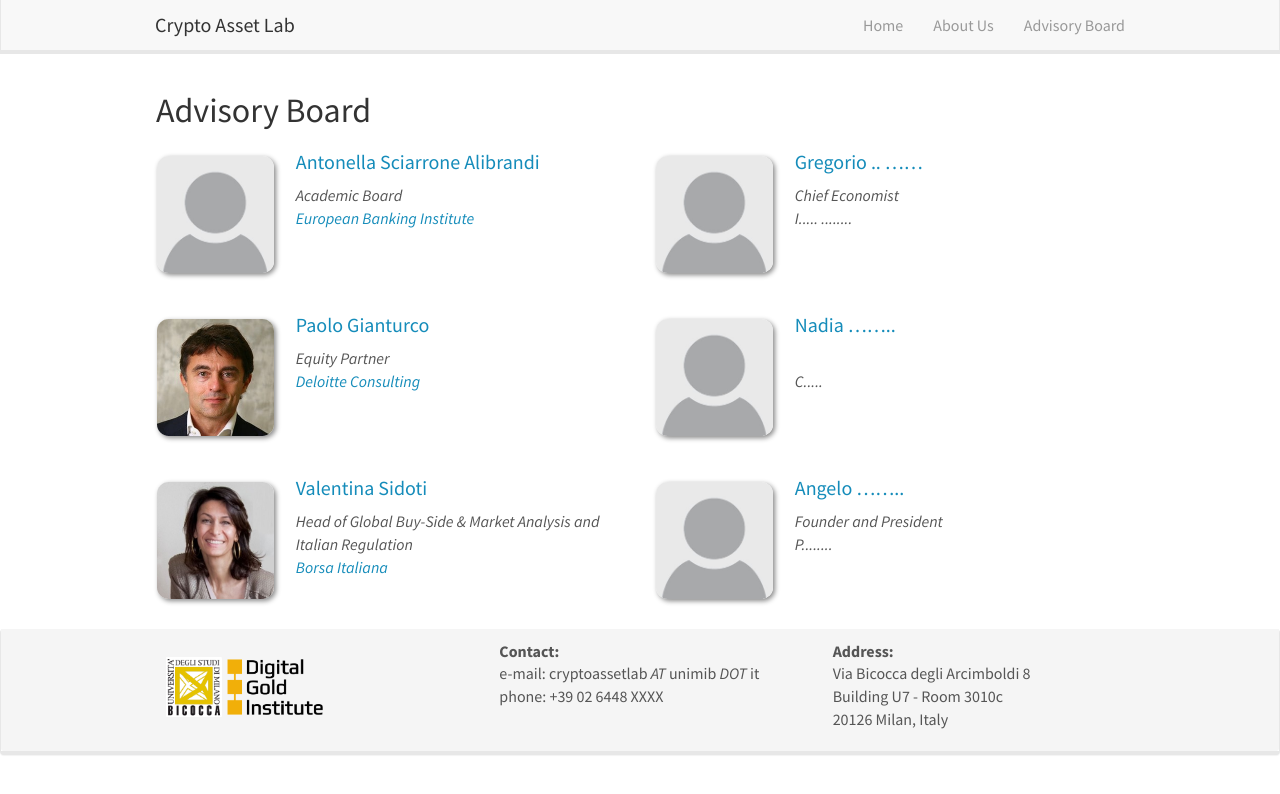
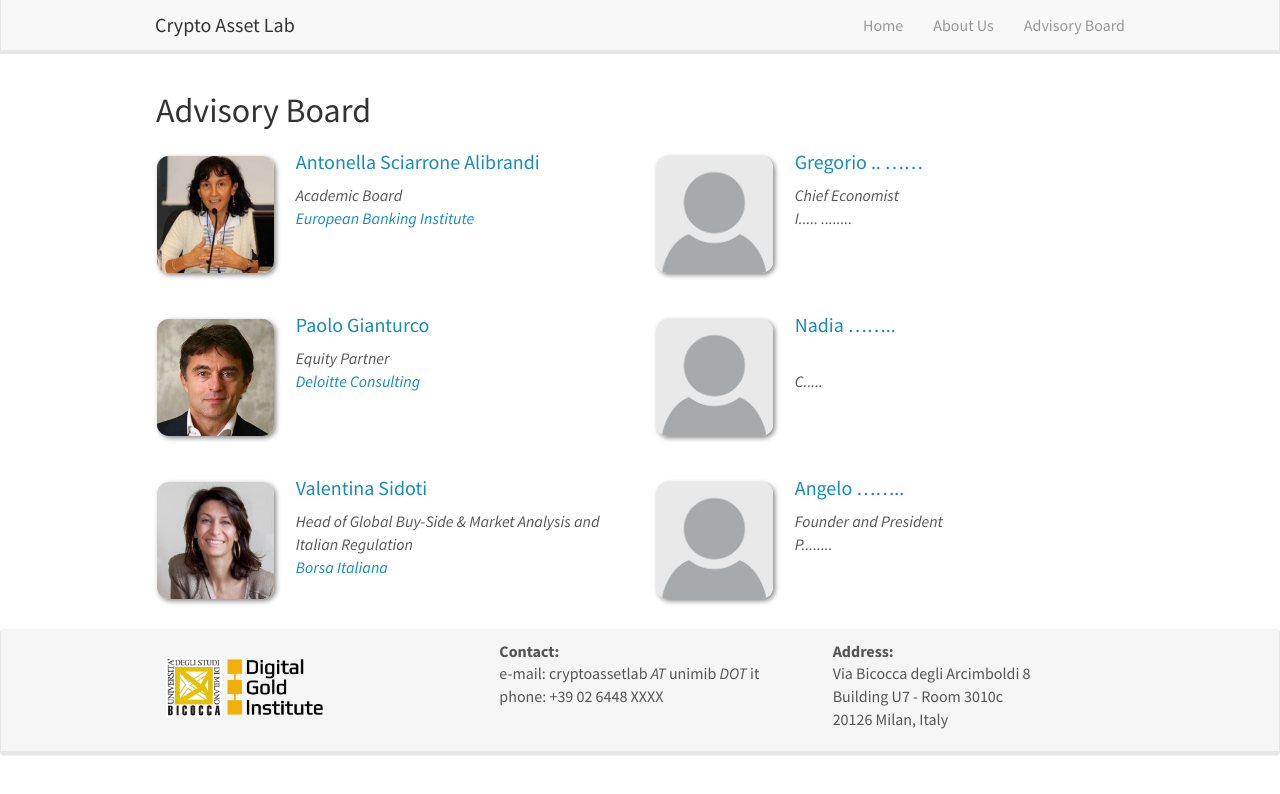
Before and after one commit to cryptoassetlab/cryptoassetlab.github.io, a Jekyll site: the page built from _pages/advisory-board.md, in a window 1280 px wide. Shown: the top 794 px of the page. Built offline with Jekyll 4.4.1, drawn with Linux system fonts in a browser that asks for light colours; nearby versions of some CDN libraries.

```diff
--- a/_data/advisory_board.yml
+++ b/_data/advisory_board.yml
@@ -1,6 +1,6 @@
 - name: Antonella Sciarrone Alibrandi
   name_link: https://ebi-europa.eu/wp-content/uploads/2016/12/SCIARRONE-CURRICULUM-VITAE-EN-2016-2.pdf
-  photo: advisory_board/unknown.jpg
+  photo: advisory_board/Sciarrone.jpg
   affiliation_rows: 2
   affiliation_row_1: Academic Board
   affiliation_row_1_link:
```
Also changed, not shown: images/advisory_board/Sciarrone.jpg (added).
